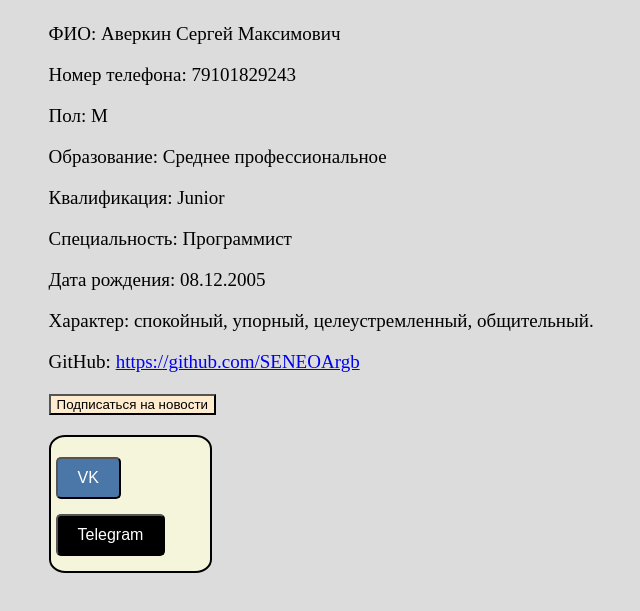
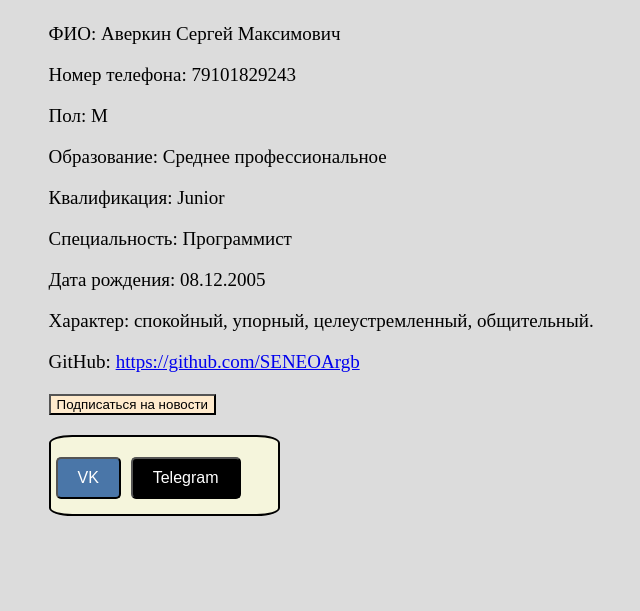
Before and after one commit to SENEOArgb/Homework, a plain HTML site: page index.html in a window 1280 px wide. Shown: the part 181-792 px from the top of the page, without its empty margins (465-1105 px from the left). Drawn offline with Linux system fonts and the light colour scheme.

Commit message:
Изменили ширину формы соц.сетей на 30

```diff
--- a/index.html
+++ b/index.html
@@ -42,7 +42,7 @@
         .form{
             margin-top: 20px;
             background-color: beige;
-            width: 21%;
+            width: 30%;
             border-radius: 10%;
             border-color: black;
             border-width: 2px;
```
